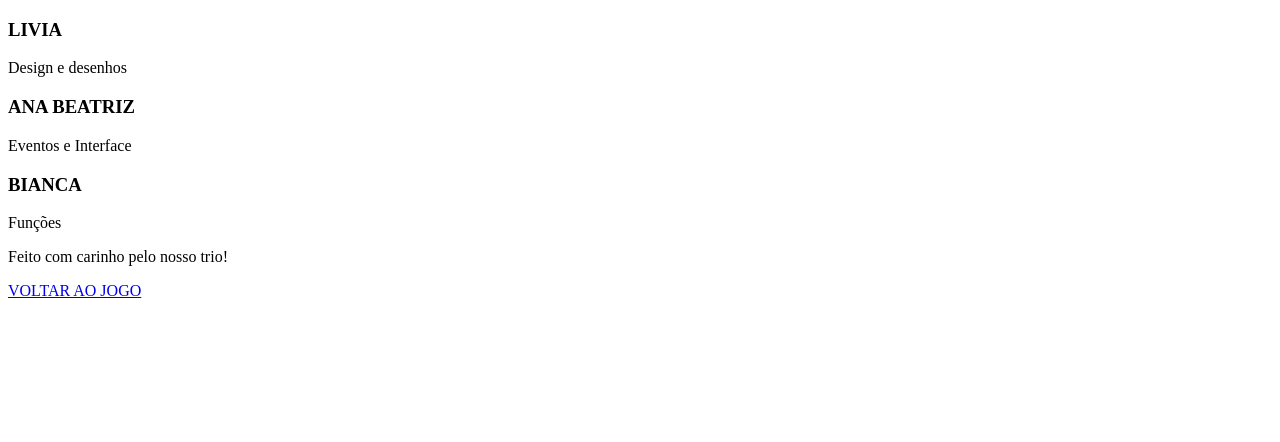
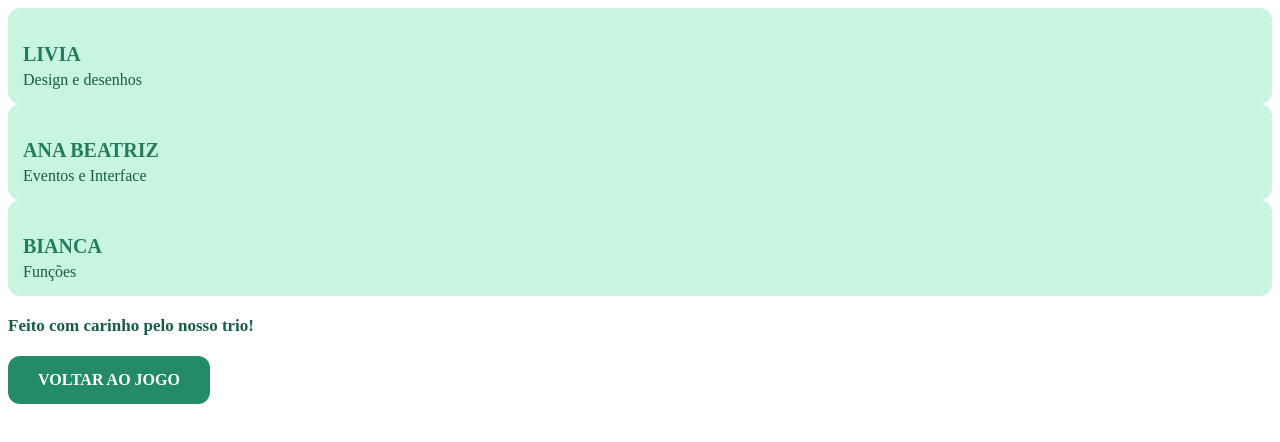
Before and after one commit to LiviamLopess/Livia_AnaBea_Bianca, a plain HTML site: page creditos.html in a window 1280 px wide. Drawn offline with Linux system fonts and the light colour scheme.

Commit message:
Alterações
Alterações

```diff
--- a/creditos.html
+++ b/creditos.html
@@ -4,6 +4,7 @@
     <meta charset="UTF-8">
     <meta name="viewport" content="width=device-width, initial-scale=1.0">
     <title> CREDITOS </title>
+    <link rel="stylesheet" href="creditos.css">
 </head>
 <body>
     <div class="integrante">
```
